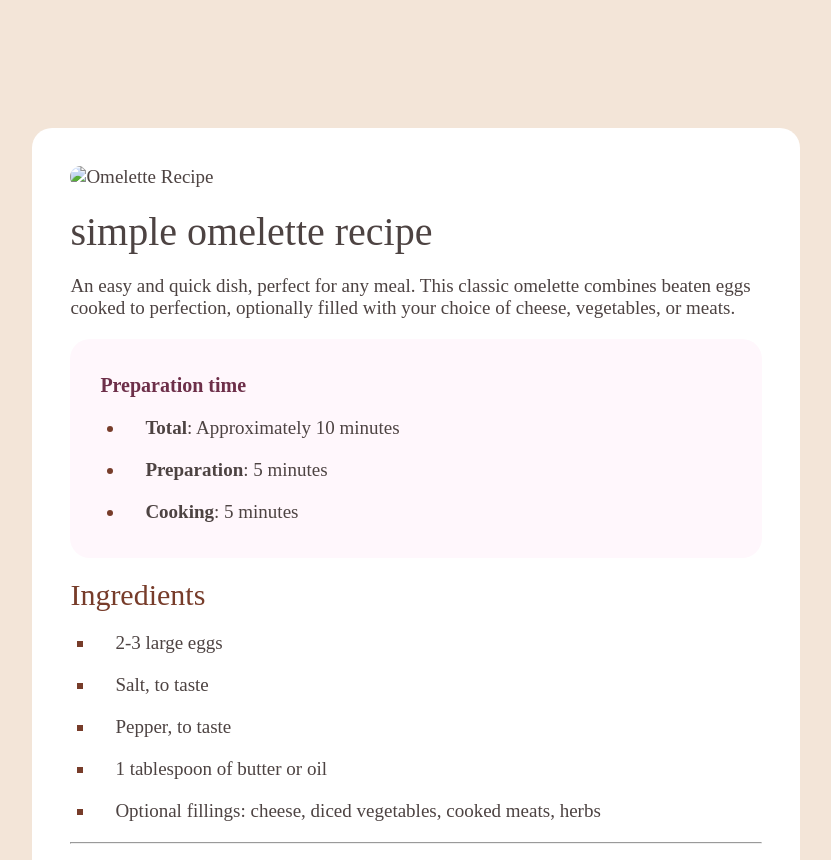
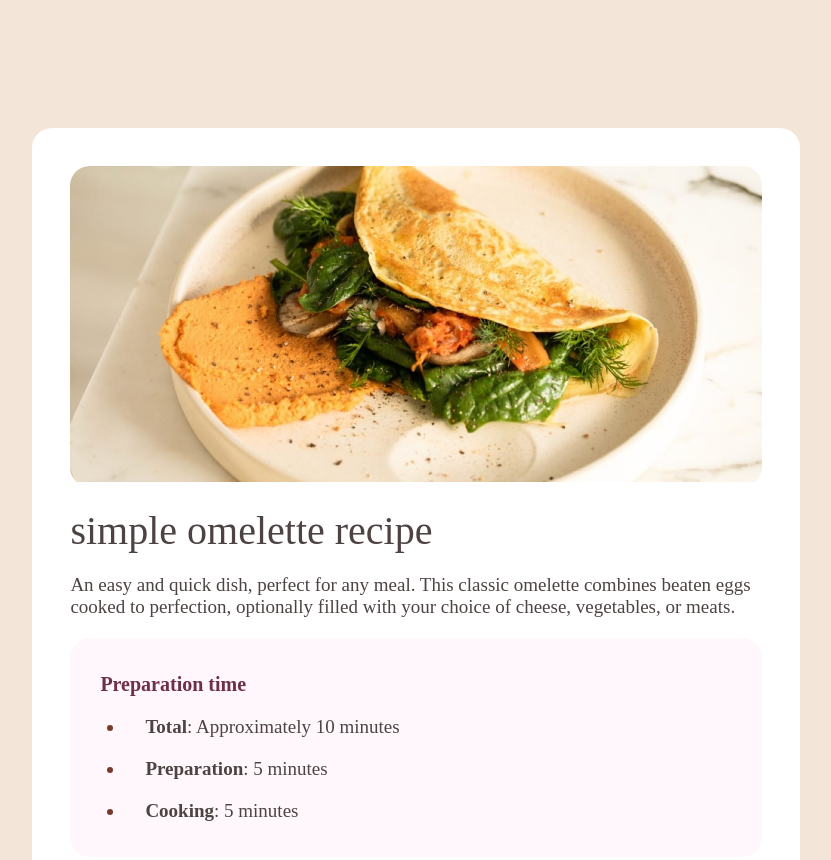
Before and after one commit to MajdMohammed/FrontendMentor-recipe-page, a plain HTML site: page index.html in a window 1280 px wide. Shown: the top 860 px of the page, without its empty margins (224-1055 px from the left). Drawn offline with Linux system fonts and the light colour scheme; the site is published under a folder, as on GitHub Pages, so addresses that start at the root find nothing.

Commit message:
Fixed image display

```diff
--- a/index.html
+++ b/index.html
@@ -8,7 +8,7 @@
 </head>
 <body>
     <main class="main-container">
-        <div class="recipe-img"><img src="/assets/images/image-omelette.jpeg" alt="Omelette Recipe"></div>
+        <div class="recipe-img"><img src="./assets/images/image-omelette.jpeg" alt="Omelette Recipe"></div>
         <!-- description and preparation section -->
         <section>
             <h1>simple omelette recipe</h1>
```
